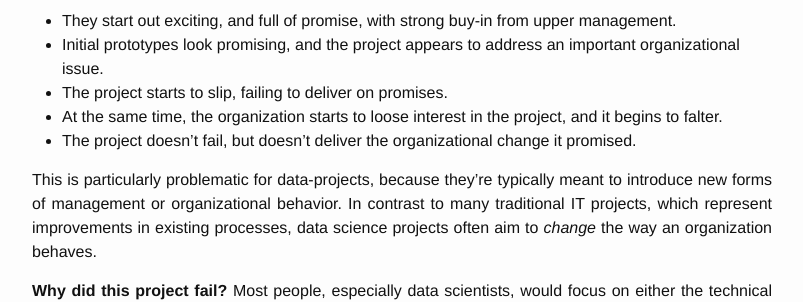
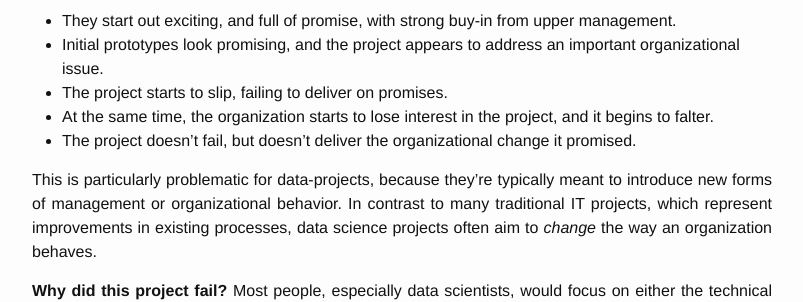
Before and after one commit to ririw/ririw.github.io, a Jekyll site: the page built from _posts/2017-07-25-data-science-in-organizations.markdown, in a window 1280 px wide and 900 px high, scrolled down 954 px. Shown: the part 152-454 px from the top of the window, without its empty margins (238-1041 px from the left). Built offline with Jekyll 4.4.1, drawn with Linux system fonts in a browser that asks for light colours.

Commit message:
spelling

```diff
--- a/_posts/2017-07-25-data-science-in-organizations.markdown
+++ b/_posts/2017-07-25-data-science-in-organizations.markdown
@@ -34,7 +34,7 @@ Too many data science projects follow this trajectory, common to other IT projec
  - They start out exciting, and full of promise, with strong buy-in from upper management.
  - Initial prototypes look promising, and the project appears to address an important organizational issue.
  - The project starts to slip, failing to deliver on promises.
- - At the same time, the organization starts to loose interest in the project, and it begins to falter.
+ - At the same time, the organization starts to lose interest in the project, and it begins to falter.
  - The project doesn't fail, but doesn't deliver the organizational change it promised.
 
 This is particularly problematic for data-projects, because they're typically meant to introduce new forms of management or organizational behavior.
```
